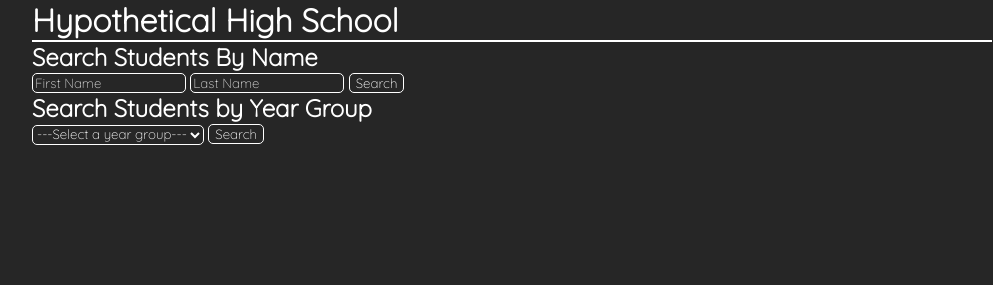
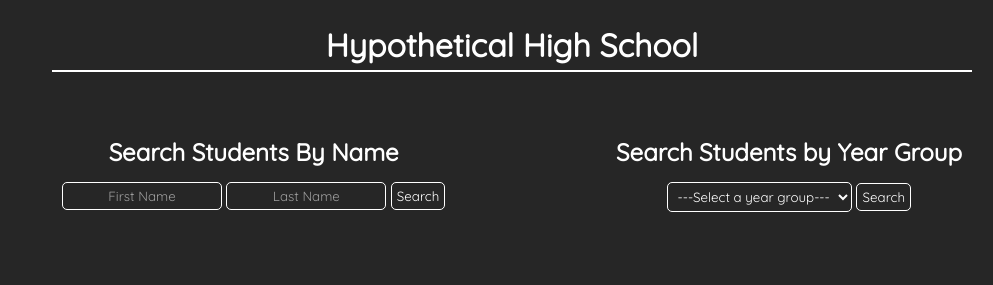
Before and after one commit to b7rch4/CBUK, a plain HTML site: page task/index.html in a window 1280 px wide. Shown: the whole page, without its empty margins (128-1121 px from the left). Drawn offline with Linux system fonts and the light colour scheme.

Commit message:
Added layouts

```diff
--- a/task/app.js
+++ b/task/app.js
@@ -75,6 +75,7 @@ searchByName = async () => {
         studentInfo.appendChild(postcode);
 
         const div = document.getElementById('nameResults');
+        div.innerHTML = '';
         div.appendChild(studentInfo);
     });
 };
@@ -83,6 +84,7 @@ searchByYear = async () => {
     await fetchStudents();
 
     const div = document.getElementById('yearResults');
+    div.innerHTML = '';
 
     filteredByYear = students.Students.filter(student => student.year_code.includes(selectedYearGroup));
     filteredByYear.forEach(student => {
--- a/task/index.html
+++ b/task/index.html
@@ -9,15 +9,15 @@
 </head>
 <body>
     <h1 id="title" class="heading">Hypothetical High School</h1>
-    <div>
-        <h2>Search Students By Name</h2>
+    <div class="nameSearch">
+        <h2 class="subHeading">Search Students By Name</h2>
         <input type="text" id="firstName" placeholder="First Name">
         <input type="text" id="lastName" placeholder="Last Name">
         <button id="nameButton">Search</button>
-        <div id="nameResults"></div>
+        <div id="nameResults" class="results"></div>
     </div>
-    <div>
-        <h2>Search Students by Year Group</h2>
+    <div class="yearSearch">
+        <h2 class="subHeading">Search Students by Year Group</h2>
         <select name="yearGroup" id="yearGroup">
             <option value="Select">---Select a year group---</option>
             <option value="7">Year 7</option>
@@ -29,7 +29,7 @@
             <option value="13">Upper Sixth</option>
         </select>
         <button id="yearButton">Search</button>
-        <div id="yearResults"></div>
+        <div id="yearResults" class="results"></div>
     </div>
     <script type="text/javascript" src="app.js"></script>
 </body>
--- a/task/styles.css
+++ b/task/styles.css
@@ -1,4 +1,4 @@
-@import url('https://fonts.googleapis.com/css2?family=Quicksand:wght@300&family=Space+Mono&display=swap');
+@import url('https://fonts.googleapis.com/css2?family=Quicksand&family=Space+Mono&display=swap');
 
 * {
     background-color: #262626;
@@ -8,33 +8,69 @@
     width: auto;
     height: auto;
     box-sizing: border-box;
-    /* text-align: center; */
+    text-align: center;
     margin: auto;
     max-width: 960px;
 }
 
 .heading {
     border-bottom: 2px solid #fff;
+    margin: 20px;
+    padding: 5px;
+}
+
+.subHeading {
+    margin-top: 15px;
+    margin-bottom: 15px;
+}
+
+.nameSearch {
+    float: left;
+    margin: 30px;
+}
+
+.yearSearch {
+    float: right;
+    margin: 30px;
 }
 
 input {
     border: 1px solid #fff;
     border-radius: 5px;
+    padding: 5px;
 }
 
 ::placeholder {
-    color: #dbdbdb
+    color: #9e9e9e
 }
 
 button {
     border: 1px solid #fff;
     border-radius: 5px;
     cursor: pointer;
+    padding: 5px;
+}
+
+button:hover {
+    background-color: rgb(255, 255, 255, 0.2);
 }
 
 select {
     border: 1px solid #fff;
     border-radius: 5px;
+    padding: 5px;
+}
+
+select:hover {
+    cursor: pointer;
+}
+
+.results {
+    margin-top: 40px;
+}
+
+p {
+    padding: 3px;
 }
 
 .studentInfo {
@@ -43,4 +79,5 @@ select {
     height: 200px;
     border: 1px solid #fff;
     border-radius: 5px;
+    padding: 10px;
 }
```
